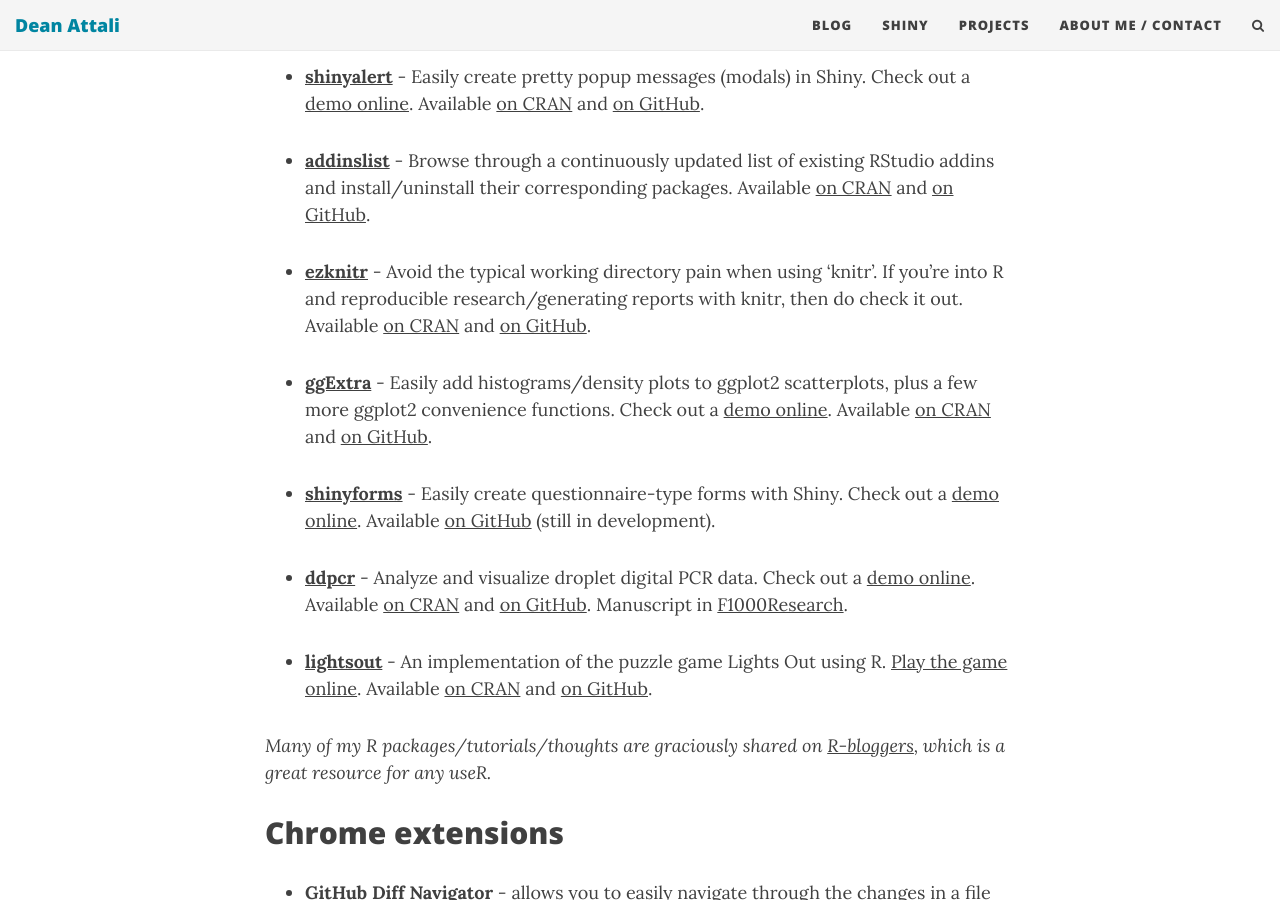
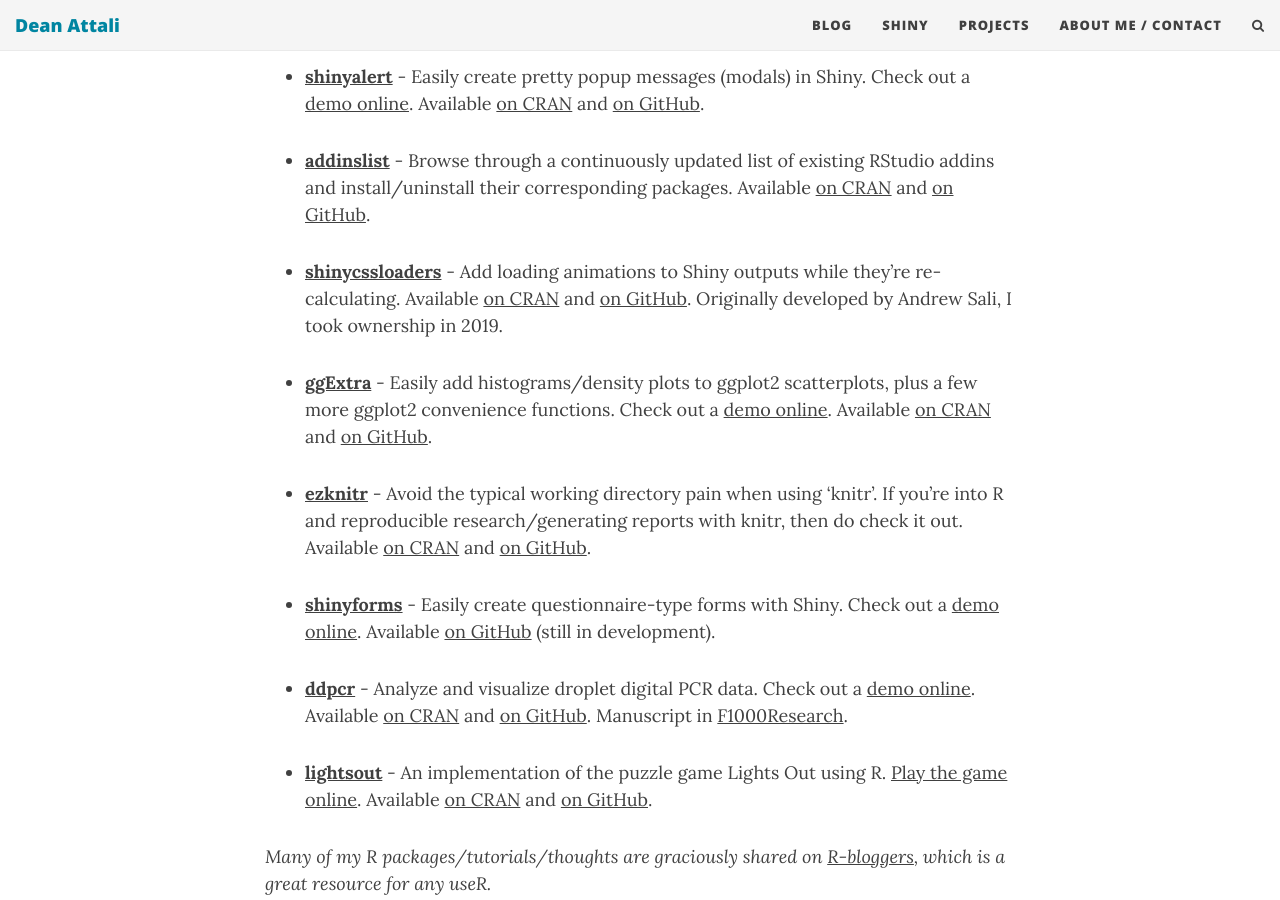
Before and after one commit to daattali/daattali.github.io, a Jekyll site: the page built from projects.md, in a window 1280 px wide and 900 px high, scrolled down 1582 px. Built offline with Jekyll 4.4.1, drawn with Linux system fonts in a browser that asks for light colours; nearby versions of some CDN libraries; comment, search, counter and statistics services are not loaded.

Commit message:
add shinycssloaders to projects

```diff
--- a/projects.md
+++ b/projects.md
@@ -27,7 +27,7 @@
 
 ## R Shiny apps
 
-If you got here after reading some of my blog posts, you'll know that I'm a big fan and advocate of Shiny. I also run a company providing Shiny consultancy. Unfortunately all my coolest big Shiny apps that were made for clients are private, but you can see a sample of the Shiny apps I've built for myself [on my Shiny server](/shiny).
+If you got here after reading some of my blog posts, you'll know that I'm a big fan and advocate of Shiny. I also run a company providing Shiny consultancy. Unfortunately all my coolest big Shiny apps that were made for clients are private, but you can see a sample of the Shiny apps I've built for myself [on my Shiny server](https://attalitech.com/#portfolio).
 
 ## R packages
 
@@ -41,9 +41,11 @@
 
 - **[addinslist](https://github.com/daattali/addinslist)** - Browse through a continuously updated list of existing RStudio addins and install/uninstall their corresponding packages. Available [on CRAN](https://cran.r-project.org/package=addinslist) and [on GitHub](https://github.com/daattali/addinslist).
 
-- **[ezknitr](https://github.com/daattali/ezknitr)** - Avoid the typical working directory pain when using 'knitr'. If you're into R and reproducible research/generating reports with knitr, then do check it out. Available [on CRAN](https://cran.r-project.org/package=ezknitr) and [on GitHub](https://github.com/daattali/ezknitr).
+- **[shinycssloaders](https://github.com/daattali/shinycssloaders)** - Add loading animations to Shiny outputs while they're re-calculating. Available [on CRAN](https://cran.r-project.org/package=shinycssloaders) and [on GitHub](https://github.com/daattali/shinycssloaders). Originally developed by Andrew Sali, I took ownership in 2019.
 
 - **[ggExtra](https://github.com/daattali/ggExtra)** - Easily add histograms/density plots to ggplot2 scatterplots, plus a few more ggplot2 convenience functions. Check out a [demo online](https://daattali.com/shiny/ggExtra-ggMarginal-demo/). Available [on CRAN](https://cran.r-project.org/package=ggExtra) and [on GitHub](https://github.com/daattali/ggExtra).
+
+- **[ezknitr](https://github.com/daattali/ezknitr)** - Avoid the typical working directory pain when using 'knitr'. If you're into R and reproducible research/generating reports with knitr, then do check it out. Available [on CRAN](https://cran.r-project.org/package=ezknitr) and [on GitHub](https://github.com/daattali/ezknitr).
 
 - **[shinyforms](https://github.com/daattali/shinyforms)** - Easily create questionnaire-type forms with Shiny. Check out a [demo online](https://daattali.com/shiny/mimic-google-form/). Available [on GitHub](https://github.com/daattali/ggExtra) (still in development).
 
```
